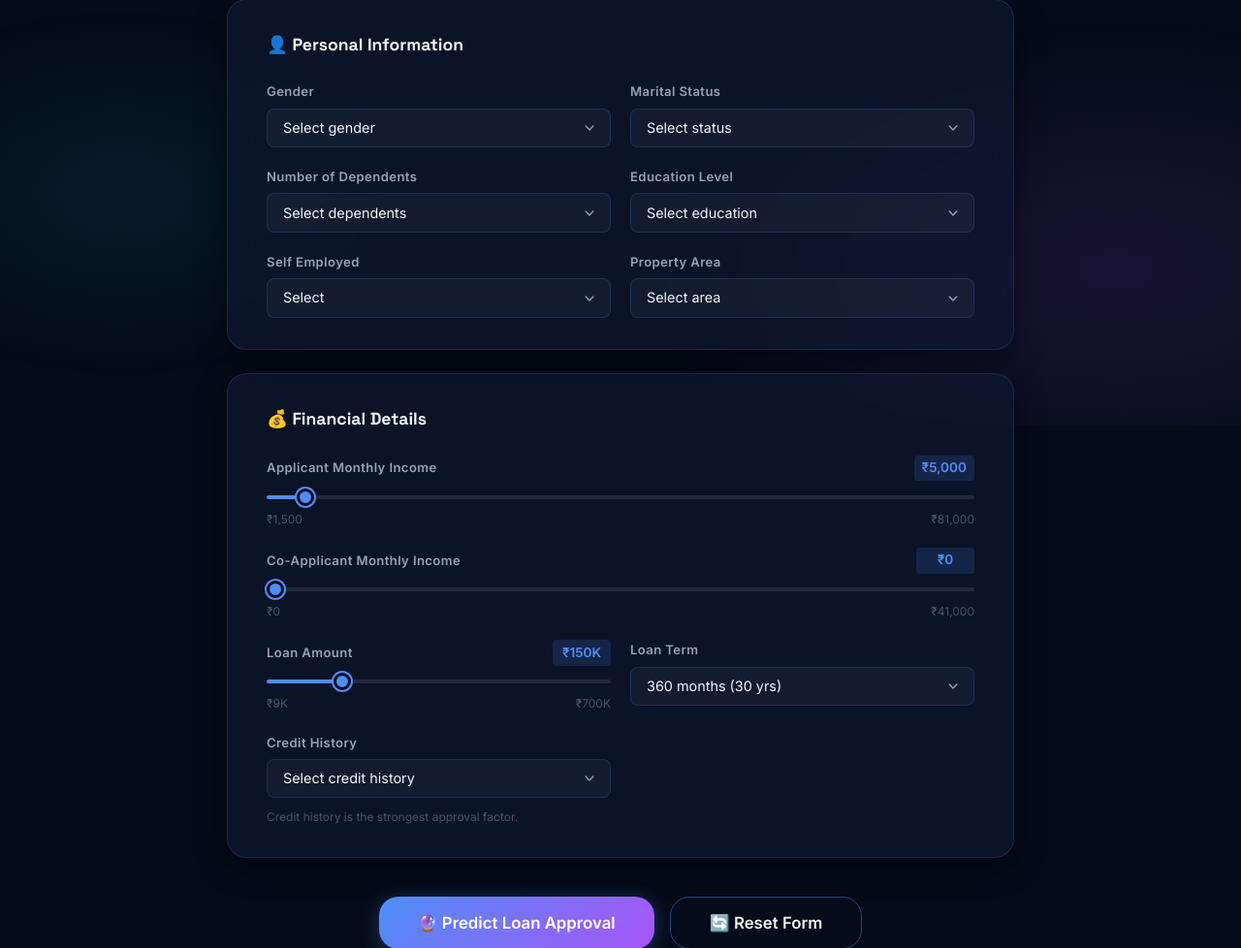
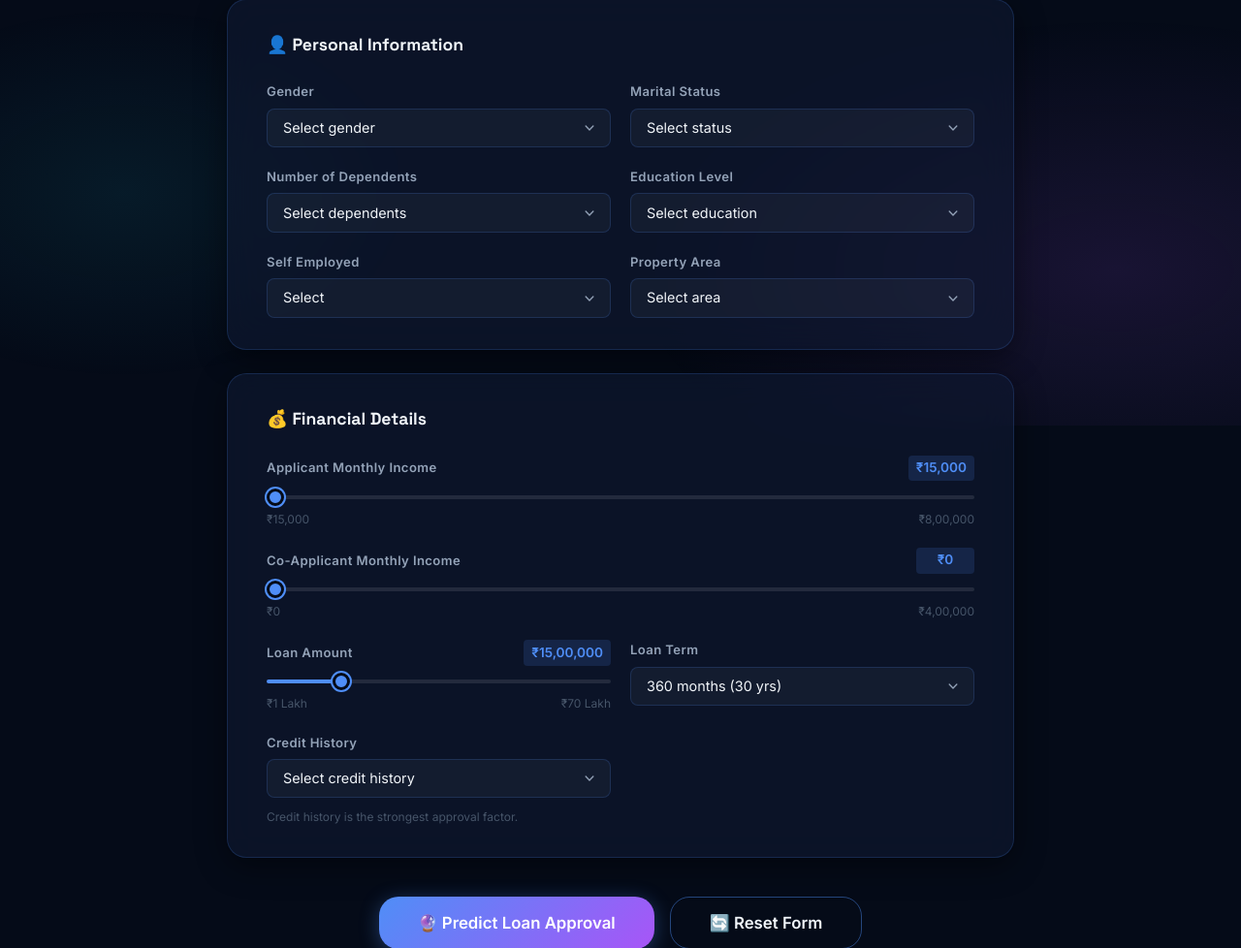
Before and after one commit to 1rajkamal/loan-predictor, a Flask app: page /predict in a window 1280 px wide; the page is wider, and only the part inside the window is pictured. Shown: the part 361-1339 px from the top of that part at 97% size. Run offline with Flask 3, Linux system fonts and the light colour scheme; data that the repository does not hold is empty; parts of the project's set-up code (start-up, migrations or seed data) failed here and were passed over.

Commit message:
Updated INR currency and UI

```diff
--- a/static/js/main.js
+++ b/static/js/main.js
@@ -98,7 +98,7 @@ if (predictForm) {
       if (valEl) {
         const prefix = range.dataset.prefix || "";
         const suffix = range.dataset.suffix || "";
-        valEl.textContent = prefix + Number(range.value).toLocaleString() + suffix;
+        valEl.textContent = prefix + Number(range.value).toLocaleString('en-IN') + suffix;
       }
     };
     range.addEventListener("input", update);
@@ -255,29 +255,58 @@ function downloadReport() {
 }
 window.downloadReport = downloadReport;
 
-/* ── Prediction history table ────────────────────────────── */
+//* ── Prediction history table ────────────────────────────── */
 async function loadHistory() {
   const tbody = document.getElementById("historyBody");
   if (!tbody) return;
+
   try {
     const res = await fetch("/api/history");
     const json = await res.json();
+
     if (!json.success) return;
+
     tbody.innerHTML = json.history.map(h => `
       <tr>
         <td>#${h.id}</td>
         <td>${h.timestamp}</td>
-        <td>$${Number(h.applicant_income).toLocaleString()}</td>
-        <td>$${Number(h.loan_amount).toLocaleString()}K</td>
+        <td>₹${Number(h.applicant_income).toLocaleString('en-IN')}</td>
+        <td>₹${Number(h.loan_amount).toLocaleString('en-IN')}</td>
         <td>${h.credit_history}</td>
-        <td><span class="badge ${h.approved?'badge-green':'badge-red'}">${h.approved?'Approved':'Rejected'}</span></td>
+
+        <td>
+          <span class="badge ${h.approved ? 'badge-green' : 'badge-red'}">
+            ${h.approved ? 'Approved' : 'Rejected'}
+          </span>
+        </td>
+
         <td>${h.probability}%</td>
-        <td><span class="badge ${h.risk_level==='Low'?'badge-green':h.risk_level==='Medium'?'badge-yellow':'badge-red'}">${h.risk_level}</span></td>
-      </tr>`).join("") || `<tr><td colspan="8" style="text-align:center;color:var(--text-muted)">No predictions yet</td></tr>`;
-  } catch {}
+
+        <td>
+          <span class="badge ${
+            h.risk_level === 'Low'
+              ? 'badge-green'
+              : h.risk_level === 'Medium'
+              ? 'badge-yellow'
+              : 'badge-red'
+          }">
+            ${h.risk_level}
+          </span>
+        </td>
+      </tr>
+    `).join("") || `
+      <tr>
+        <td colspan="8" style="text-align:center;color:var(--text-muted)">
+          No predictions yet
+        </td>
+      </tr>
+    `;
+  } catch (err) {
+    console.error("History Error:", err);
+  }
 }
+
 loadHistory();
-
 /* ── Analytics dashboard ─────────────────────────────────── */
 async function loadAnalytics() {
   if (!document.getElementById("chartDonut")) return;
--- a/templates/dashboard.html
+++ b/templates/dashboard.html
@@ -80,7 +80,7 @@
       </div>
       <div class="kpi-card glass-card reveal">
         <div class="kpi-icon" style="background:rgba(244,114,182,0.15);color:var(--pink)">🏠</div>
-        <div class="kpi-value" style="color:var(--pink)" id="kpiLoan" data-target="146" data-suffix="K" data-prefix="₹">₹0K</div>
+        <div class="kpi-value" style="color:var(--pink)" id="kpiLoan" data-target="146"data-prefix="₹" data-suffix="K">₹0K</div>
         <div class="kpi-label">Avg Loan Amount</div>
         <div class="kpi-delta">Across all applications</div>
       </div>
--- a/templates/predict.html
+++ b/templates/predict.html
@@ -146,9 +146,9 @@
               <span class="range-val" id="applicant_income_val">₹5,000</span>
             </div>
             <input type="range" id="applicant_income" name="applicant_income"
-              min="1500" max="81000" step="500" value="5000"
+              min="15000" max="800000" step="500" value="5000"
               data-prefix="₹" data-suffix="">
-            <div class="range-labels"><span>₹1,500</span><span>₹81,000</span></div>
+            <div class="range-labels"><span>₹15,000</span><span>₹8,00,000</span></div>
           </div>
 
           <!-- Co-applicant Income (range) -->
@@ -158,21 +158,25 @@
               <span class="range-val" id="coapplicant_income_val">₹0</span>
             </div>
             <input type="range" id="coapplicant_income" name="coapplicant_income"
-              min="0" max="41000" step="500" value="0"
+              min="0" max="400000" step="500" value="0"
               data-prefix="₹" data-suffix="">
-            <div class="range-labels"><span>₹0</span><span>₹41,000</span></div>
+            <div class="range-labels"><span>₹0</span><span>₹4,00,000</span></div>
           </div>
 
           <!-- Loan Amount -->
           <div class="form-group">
             <div class="d-flex align-center justify-between mb-1">
               <label class="form-label" for="loan_amount">Loan Amount</label>
-              <span class="range-val" id="loan_amount_val">₹150K</span>
+              <span class="range-val" id="loan_amount_val">₹15,00,000</span>
             </div>
-            <input type="range" id="loan_amount" name="loan_amount"
-              min="9" max="700" step="1" value="150"
-              data-prefix="₹" data-suffix="K">
-            <div class="range-labels"><span>₹9K</span><span>₹700K</span></div>
+           <input type="range" id="loan_amount" name="loan_amount"
+min="100000" max="7000000" step="10000" value="1500000"
+data-prefix="₹">
+
+<div class="range-labels">
+    <span>₹1 Lakh</span>
+    <span>₹70 Lakh</span>
+</div>
           </div>
 
           <!-- Loan Term -->
```
Also changed, not shown: templates/index.html (+3 -4 lines).
